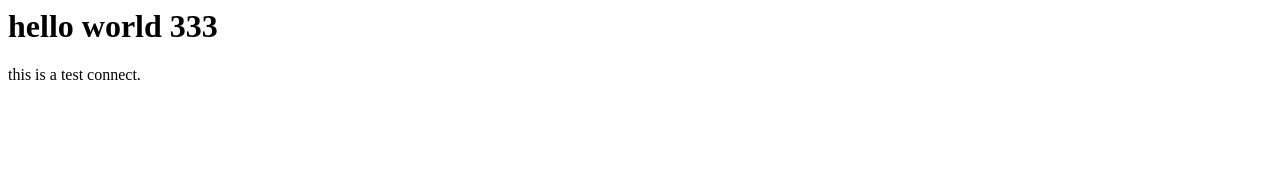
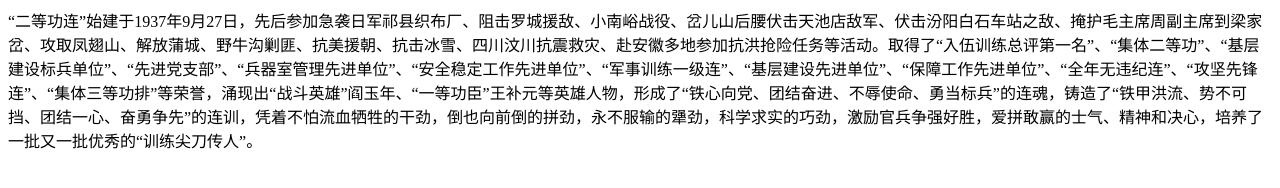
Before and after one commit to mmz2022/FullQRcode, a plain HTML site: page index2.html in a window 1280 px wide. Drawn offline with Linux system fonts and the light colour scheme.

Commit message:
Update index2.html

```diff
--- a/index2.html
+++ b/index2.html
@@ -3,8 +3,8 @@
 
 <html>
 <title>welcome to mmz space</title>
-<body>
-<h1>hello world 333</h1>
-this is a test connect.
+<body>“二等功连”始建于1937年9月27日，先后参加急袭日军祁县织布厂、阻击罗城援敌、小南峪战役、岔儿山后腰伏击天池店敌军、伏击汾阳白石车站之敌、掩护毛主席周副主席到梁家岔、攻取凤翅山、解放蒲城、野牛沟剿匪、抗美援朝、抗击冰雪、四川汶川抗震救灾、赴安徽多地参加抗洪抢险任务等活动。取得了“入伍训练总评第一名”、“集体二等功”、“基层建设标兵单位”、“先进党支部”、“兵器室管理先进单位”、“安全稳定工作先进单位”、“军事训练一级连”、“基层建设先进单位”、“保障工作先进单位”、“全年无违纪连”、“攻坚先锋连”、“集体三等功排”等荣誉，涌现出“战斗英雄”阎玉年、“一等功臣”王补元等英雄人物，形成了“铁心向党、团结奋进、不辱使命、勇当标兵”的连魂，铸造了“铁甲洪流、势不可挡、团结一心、奋勇争先”的连训，凭着不怕流血牺牲的干劲，倒也向前倒的拼劲，永不服输的犟劲，科学求实的巧劲，激励官兵争强好胜，爱拼敢赢的士气、精神和决心，培养了一批又一批优秀的“训练尖刀传人”。
+
+
 </body>
 </html>
```
